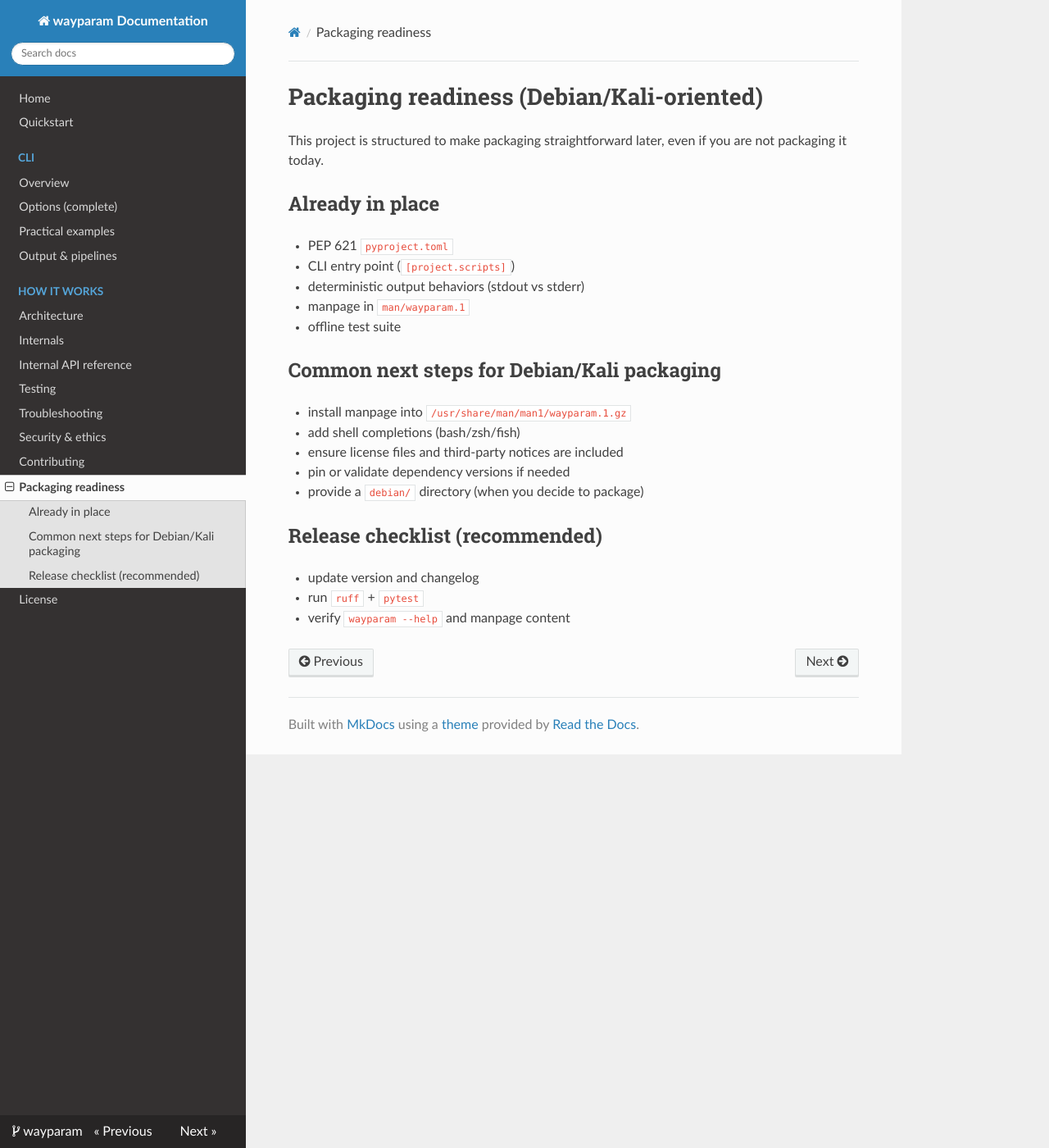
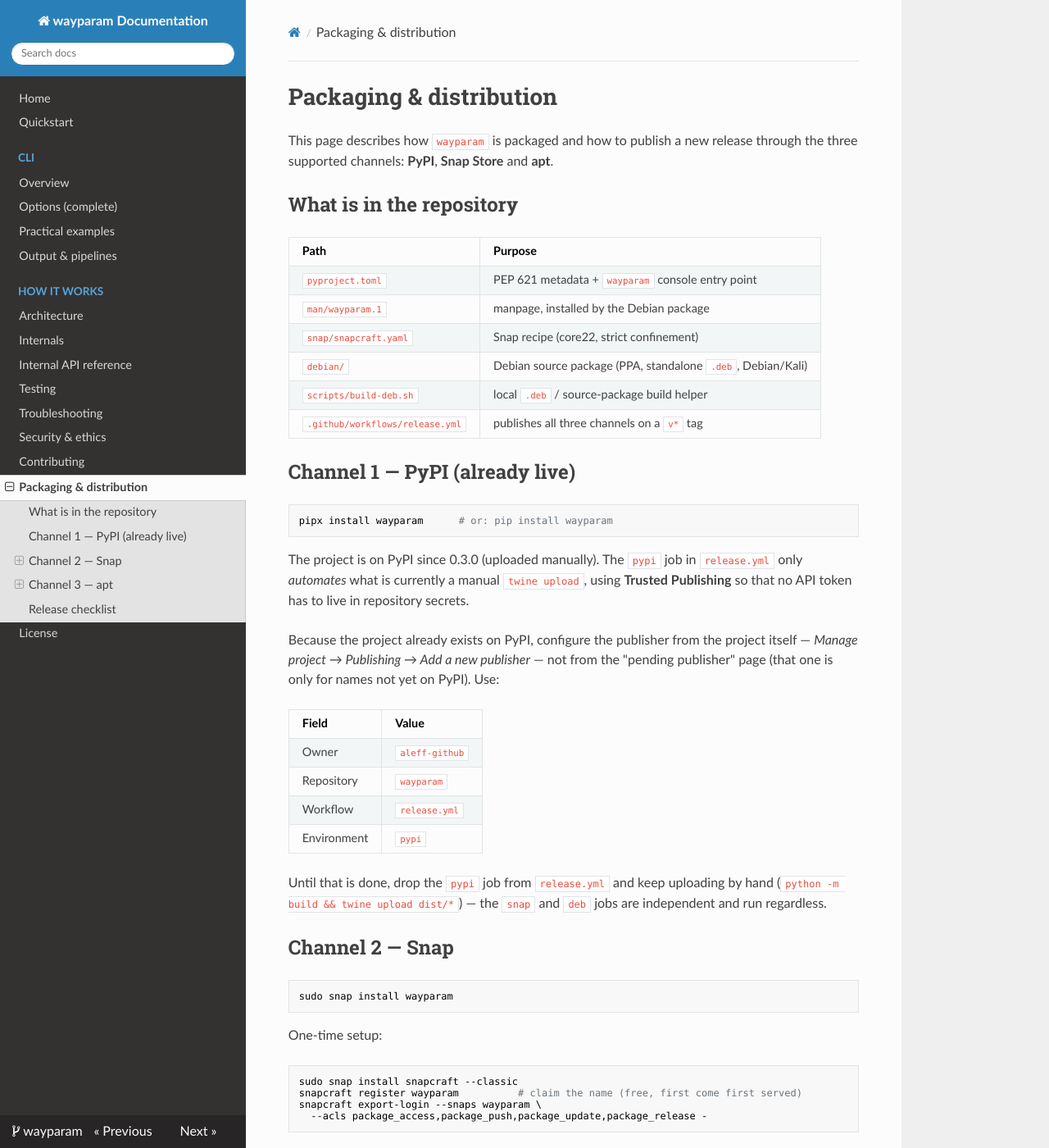
Before and after one commit to aleff-github/wayparam, an MkDocs documentation site: the page built from docs/packaging-readiness.md, in a window 1280 px wide and 1400 px high. Shown: the whole window at 82% size. Built offline with MkDocs 1.6.1, drawn with Linux system fonts in a browser that asks for light colours; nearby versions of some CDN libraries; some of the changed text lies outside the part shown.

Commit message:
chore: add snap and Debian packaging, and a release workflow
Adds the three distribution channels alongside PyPI:

* snap/snapcraft.yaml -- core22, strict confinement, network/home/
  removable-media plugs, version adopted from pyproject.toml so the two
  cannot drift. Deliberately sets no SSL_CERT_FILE/SSL_CERT_DIR: httpx
  reads those directly and fails on a missing file, and staging the
  ca-certificates deb does not create the bundle (it is generated by
  update-ca-certificates in the postinst, which snapcraft never runs).
  TLS works through certifi, which ships inside the snap.

* debian/ -- pybuild + dh-python source package serving a Launchpad PPA,
  a standalone .deb, and a future Debian/Kali submission. Installs the
  manpage and runs the offline test suite at build time.

* scripts/build-deb.sh -- builds the .deb or a signed source package,
  refusing to run when pyproject.toml and debian/changelog disagree on
  the version.

* .github/workflows/release.yml -- on a v* tag, publishes to PyPI via
  Trusted Publishing, builds and releases the snap, and attaches the .deb
  to the GitHub release.

.gitattributes keeps debian/ out of the upstream tarball produced by
git archive, which lintian flags as source-contains-debian-dir.

Co-Authored-By: Claude Opus 5 <noreply@anthropic.com>
Claude-Session: https://claude.ai/code/session_01G36PYMaM6ttkxe59UAgJEz

````diff
--- a/docs/packaging-readiness.md
+++ b/docs/packaging-readiness.md
@@ -1,22 +1,152 @@
-# Packaging readiness (Debian/Kali-oriented)
+# Packaging & distribution
 
-This project is structured to make packaging straightforward later, even if you are not packaging it today.
+This page describes how `wayparam` is packaged and how to publish a new release
+through the three supported channels: **PyPI**, **Snap Store** and **apt**.
 
-## Already in place
-- PEP 621 `pyproject.toml`
-- CLI entry point (`[project.scripts]`)
-- deterministic output behaviors (stdout vs stderr)
-- manpage in `man/wayparam.1`
-- offline test suite
+## What is in the repository
 
-## Common next steps for Debian/Kali packaging
-- install manpage into `/usr/share/man/man1/wayparam.1.gz`
-- add shell completions (bash/zsh/fish)
-- ensure license files and third-party notices are included
-- pin or validate dependency versions if needed
-- provide a `debian/` directory (when you decide to package)
+| Path | Purpose |
+| --- | --- |
+| `pyproject.toml` | PEP 621 metadata + `wayparam` console entry point |
+| `man/wayparam.1` | manpage, installed by the Debian package |
+| `snap/snapcraft.yaml` | Snap recipe (core22, strict confinement) |
+| `debian/` | Debian source package (PPA, standalone `.deb`, Debian/Kali) |
+| `scripts/build-deb.sh` | local `.deb` / source-package build helper |
+| `.github/workflows/release.yml` | publishes all three channels on a `v*` tag |
 
-## Release checklist (recommended)
-- update version and changelog
-- run `ruff` + `pytest`
-- verify `wayparam --help` and manpage content
+## Channel 1 — PyPI (already live)
+
+```bash
+pipx install wayparam      # or: pip install wayparam
+```
+
+The project is on PyPI since 0.3.0 (uploaded manually). The `pypi` job in
+`release.yml` only *automates* what is currently a manual `twine upload`, using
+**Trusted Publishing** so that no API token has to live in repository secrets.
+
+Because the project already exists on PyPI, configure the publisher from the
+project itself — *Manage project → Publishing → Add a new publisher* — not from
+the "pending publisher" page (that one is only for names not yet on PyPI). Use:
+
+| Field | Value |
+| --- | --- |
+| Owner | `aleff-github` |
+| Repository | `wayparam` |
+| Workflow | `release.yml` |
+| Environment | `pypi` |
+
+Until that is done, drop the `pypi` job from `release.yml` and keep uploading by
+hand (`python -m build && twine upload dist/*`) — the `snap` and `deb` jobs are
+independent and run regardless.
+
+## Channel 2 — Snap
+
+```bash
+sudo snap install wayparam
+```
+
+One-time setup:
+
+```bash
+sudo snap install snapcraft --classic
+snapcraft register wayparam          # claim the name (free, first come first served)
+snapcraft export-login --snaps wayparam \
+  --acls package_access,package_push,package_update,package_release -
+```
+
+Store the exported credentials as the `SNAPCRAFT_STORE_CREDENTIALS` repository
+secret; `release.yml` then builds and releases to the `stable` channel on tag.
+
+Build and test locally:
+
+```bash
+snapcraft                            # produces wayparam_<version>_amd64.snap
+sudo snap install --dangerous ./wayparam_*.snap
+wayparam --help
+```
+
+### Confinement notes
+
+The snap is **strictly confined**, with `network`, `home` and `removable-media`
+plugs. Consequences to keep in mind:
+
+* it can only read/write inside `$HOME` (not hidden dirs) and, after
+  `snap connect wayparam:removable-media`, on mounted media — so run it from a
+  directory under `$HOME` or point `-o/--outdir` there;
+* **do not** set `SSL_CERT_FILE`/`SSL_CERT_DIR` in the recipe. httpx reads those
+  variables directly and raises `FileNotFoundError` if they point at a missing
+  file, and staging the `ca-certificates` deb does *not* create
+  `/etc/ssl/certs/ca-certificates.crt` — that file is generated by
+  `update-ca-certificates` in the package postinst, which snapcraft never runs.
+  TLS works because httpx depends on `certifi` and uses its bundled
+  `cacert.pem`, which the python plugin installs inside the snap;
+* `--proxy` to a loopback address (e.g. Burp on `127.0.0.1:8080`) works: the
+  `network` plug allows it.
+
+## Channel 3 — apt
+
+There are three routes, in increasing order of effort. They all reuse the same
+`debian/` directory.
+
+### 3a. `.deb` attached to the GitHub Release (already automated)
+
+```bash
+wget https://github.com/aleff-github/wayparam/releases/latest/download/wayparam_0.3.1-1_all.deb
+sudo apt install ./wayparam_0.3.1-1_all.deb
+```
+
+No infrastructure needed, but users get no automatic updates.
+
+### 3b. Launchpad PPA (recommended for real `apt install`)
+
+Gives users `sudo add-apt-repository ppa:<user>/wayparam && sudo apt install wayparam`,
+with updates through the normal apt upgrade path. Ubuntu only.
+
+1. Create a Launchpad account, upload an OpenPGP key, sign the Ubuntu Code of
+   Conduct, and create a PPA named `wayparam`.
+2. Set the target series in `debian/changelog` (`noble`, `plucky`, …).
+3. Build and upload a **signed source** package:
+
+   ```bash
+   ./scripts/build-deb.sh --source
+   dput ppa:<your-launchpad-user>/wayparam ../wayparam_0.3.1-1_source.changes
+   ```
+
+4. For extra series, rebuild with the series name changed in `debian/changelog`
+   (or use `backportpackage`) and bump the revision, e.g. `0.3.1-1~noble1`.
+
+### 3c. Debian / Kali proper
+
+The longest path, but the packaging in `debian/` is already shaped for it:
+
+* **Debian**: file an ITP bug against `wnpp`, then find a sponsor via
+  <https://mentors.debian.net>. Run `lintian -EviIL +pedantic` until clean.
+* **Kali**: `wayparam` fits Kali's tool scope (passive OSINT). Kali packages
+  live at <https://gitlab.com/kalilinux/packages>; the entry point is a "tool
+  request" issue on `kali-bugs`, and Kali generally prefers tools that are
+  already in Debian or that ship maintainable packaging.
+
+### Dependency caveat
+
+`httpx >= 0.26` is required. Check that the target series ships a new enough
+`python3-httpx` before promising support for it:
+
+```bash
+rmadison python3-httpx            # Debian
+rmadison -u ubuntu python3-httpx  # Ubuntu
+```
+
+Older series (e.g. Ubuntu 22.04 jammy, Debian 12 bookworm) ship an older httpx;
+either skip those series or relax/verify the lower bound. `pybuild-plugin-pyproject`
+is likewise unavailable before bookworm/noble.
+
+## Release checklist
+
+1. Bump the version in `pyproject.toml`, `src/wayparam/__init__.py` and
+   `man/wayparam.1`; update `CHANGELOG.md`.
+2. `dch -v <version>-1` to add a `debian/changelog` entry (the build script
+   refuses to run if the two versions disagree).
+3. `ruff check . && pytest -q`.
+4. Verify `wayparam --help` and `man ./man/wayparam.1`.
+5. Commit, then `git tag -a v<version> -m "v<version>" && git push --tags` —
+   `release.yml` does the rest.
--- a/mkdocs.yml
+++ b/mkdocs.yml
@@ -20,5 +20,5 @@ nav:
   - Troubleshooting: troubleshooting.md
   - Security & ethics: security-ethics.md
   - Contributing: contributing.md
-  - Packaging readiness: packaging-readiness.md
+  - Packaging & distribution: packaging-readiness.md
   - License: license.md
````
Also changed, not shown: CHANGELOG.md (+3 -0 lines), README.md (+27 -0 lines), 14 other files.
